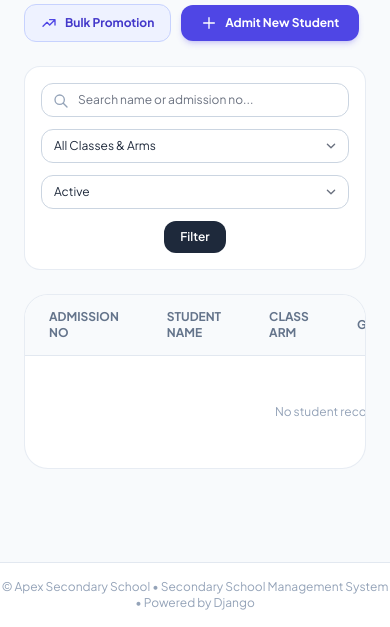
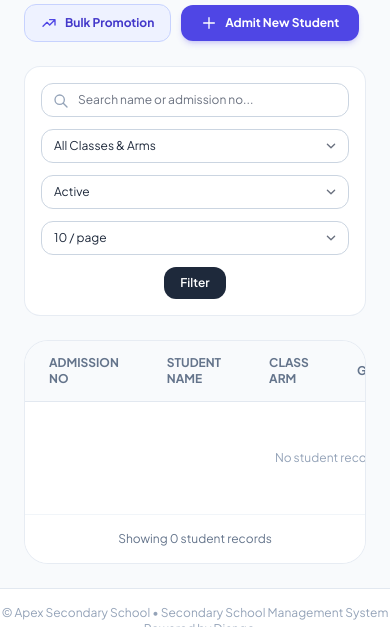
Before and after one commit to DamaMichaelYohanna/schools, a Django app: page /students/ in a window 390 px wide. Shown: the part 217-844 px from the top of the page. Run offline with Django 5.2, Linux system fonts and the light colour scheme; the visitor is signed in with stand-in values (Sample User, id 1); data comes from the database, SQL or seed files in the repository; data that the repository does not hold is empty; some libraries are stand-ins or nearby versions.

Commit message:
Add responsive pagination and configurable page size to student records directory

```diff
--- a/apps/students/views.py
+++ b/apps/students/views.py
@@ -19,6 +19,14 @@ def student_list_view(request):
     query = request.GET.get('q', '').strip()
     class_id = request.GET.get('class_id', '')
     status = request.GET.get('status', 'ACTIVE')
+    page_size_param = request.GET.get('page_size', '10')
+
+    try:
+        page_size = int(page_size_param)
+        if page_size not in [10, 25, 50, 100]:
+            page_size = 10
+    except (ValueError, TypeError):
+        page_size = 10
 
     students = Student.objects.select_related('current_class__class_level').all()
 
@@ -39,10 +47,17 @@ def student_list_view(request):
         )
 
     classes = ClassSection.objects.select_related('class_level').order_by('class_level__order', 'name')
+    total_count = students.count()
 
-    paginator = Paginator(students, 25)
+    paginator = Paginator(students, page_size)
     page_number = request.GET.get('page')
     page_obj = paginator.get_page(page_number)
+
+    # Generate elided page range (e.g. [1, 2, '…', 5, 6, 7, '…', 10])
+    try:
+        elided_page_range = paginator.get_elided_page_range(number=page_obj.number, on_each_side=1, on_ends=1)
+    except Exception:
+        elided_page_range = paginator.page_range
 
     return render(request, 'students/student_list.html', {
         'page_obj': page_obj,
@@ -50,7 +65,9 @@ def student_list_view(request):
         'selected_class': class_id,
         'selected_status': status,
         'query': query,
-        'total_count': students.count(),
+        'total_count': total_count,
+        'page_size': page_size,
+        'elided_page_range': elided_page_range,
     })
 
 
--- a/templates/students/student_list.html
+++ b/templates/students/student_list.html
@@ -47,7 +47,7 @@
             </select>
 
             <!-- Status Filter -->
-            <select name="status" class="w-full sm:w-36 px-3 py-2 rounded-xl text-xs border border-slate-300 focus:ring-2 focus:ring-indigo-400 outline-none">
+            <select name="status" class="w-full sm:w-32 px-3 py-2 rounded-xl text-xs border border-slate-300 focus:ring-2 focus:ring-indigo-400 outline-none">
                 <option value="ACTIVE" {% if selected_status == 'ACTIVE' %}selected{% endif %}>Active</option>
                 <option value="GRADUATED" {% if selected_status == 'GRADUATED' %}selected{% endif %}>Graduated</option>
                 <option value="SUSPENDED" {% if selected_status == 'SUSPENDED' %}selected{% endif %}>Suspended</option>
@@ -55,10 +55,18 @@
                 <option value="" {% if selected_status == '' %}selected{% endif %}>All Statuses</option>
             </select>
 
+            <!-- Page Size -->
+            <select name="page_size" onchange="this.form.submit()" class="w-full sm:w-32 px-3 py-2 rounded-xl text-xs border border-slate-300 focus:ring-2 focus:ring-indigo-400 outline-none">
+                <option value="10" {% if page_size == 10 %}selected{% endif %}>10 / page</option>
+                <option value="25" {% if page_size == 25 %}selected{% endif %}>25 / page</option>
+                <option value="50" {% if page_size == 50 %}selected{% endif %}>50 / page</option>
+                <option value="100" {% if page_size == 100 %}selected{% endif %}>100 / page</option>
+            </select>
+
             <button type="submit" class="px-4 py-2 bg-slate-800 hover:bg-slate-700 text-white rounded-xl text-xs font-semibold transition shrink-0">
                 Filter
             </button>
-            {% if query or selected_class or selected_status != 'ACTIVE' %}
+            {% if query or selected_class or selected_status != 'ACTIVE' or page_size != 10 %}
             <a href="{% url 'students:student_list' %}" class="text-xs text-slate-500 hover:text-slate-800 font-medium">Reset</a>
             {% endif %}
         </form>
@@ -133,20 +141,70 @@
             </table>
         </div>
 
-        <!-- Pagination -->
-        {% if page_obj.has_other_pages %}
-        <div class="px-6 py-4 border-t border-slate-100 flex items-center justify-between text-xs text-slate-500">
-            <span>Showing page {{ page_obj.number }} of {{ page_obj.paginator.num_pages }}</span>
-            <div class="flex items-center space-x-1">
-                {% if page_obj.has_previous %}
-                <a href="?page={{ page_obj.previous_page_number }}{% if query %}&q={{ query }}{% endif %}{% if selected_class %}&class_id={{ selected_class }}{% endif %}{% if selected_status %}&status={{ selected_status }}{% endif %}" class="px-3 py-1 rounded bg-slate-100 hover:bg-slate-200 font-semibold">Prev</a>
-                {% endif %}
-                {% if page_obj.has_next %}
-                <a href="?page={{ page_obj.next_page_number }}{% if query %}&q={{ query }}{% endif %}{% if selected_class %}&class_id={{ selected_class }}{% endif %}{% if selected_status %}&status={{ selected_status }}{% endif %}" class="px-3 py-1 rounded bg-slate-100 hover:bg-slate-200 font-semibold">Next</a>
+        <!-- Pagination Controls -->
+        <div class="px-6 py-4 border-t border-slate-100 flex flex-col sm:flex-row items-center justify-between gap-3 text-xs text-slate-500 bg-white">
+            <div>
+                {% if total_count > 0 %}
+                Showing <strong class="font-bold text-slate-900">{{ page_obj.start_index }}</strong> to
+                <strong class="font-bold text-slate-900">{{ page_obj.end_index }}</strong> of
+                <strong class="font-bold text-slate-900">{{ total_count }}</strong> student record{{ total_count|pluralize }}
+                {% else %}
+                Showing 0 student records
                 {% endif %}
             </div>
+
+            {% if page_obj.paginator.num_pages > 1 %}
+            <div class="flex items-center space-x-1">
+                <!-- First Page -->
+                {% if page_obj.number > 1 %}
+                <a href="?page=1{% if query %}&q={{ query }}{% endif %}{% if selected_class %}&class_id={{ selected_class }}{% endif %}{% if selected_status %}&status={{ selected_status }}{% endif %}&page_size={{ page_size }}"
+                    class="px-2.5 py-1.5 rounded-lg border border-slate-200 bg-white hover:bg-slate-50 text-slate-700 font-bold transition" title="First Page">
+                    &laquo;
+                </a>
+                {% endif %}
+
+                <!-- Previous Page -->
+                {% if page_obj.has_previous %}
+                <a href="?page={{ page_obj.previous_page_number }}{% if query %}&q={{ query }}{% endif %}{% if selected_class %}&class_id={{ selected_class }}{% endif %}{% if selected_status %}&status={{ selected_status }}{% endif %}&page_size={{ page_size }}"
+                    class="px-3 py-1.5 rounded-lg border border-slate-200 bg-white hover:bg-slate-50 text-slate-700 font-semibold transition">
+                    &larr; Prev
+                </a>
+                {% endif %}
+
+                <!-- Page Number Links -->
+                {% for p in elided_page_range %}
+                    {% if p == page_obj.paginator.ELLIPSIS %}
+                    <span class="px-2 py-1.5 text-slate-400 font-bold">&hellip;</span>
+                    {% elif p == page_obj.number %}
+                    <span class="px-3 py-1.5 rounded-lg bg-indigo-600 text-white font-bold shadow-xs">
+                        {{ p }}
+                    </span>
+                    {% else %}
+                    <a href="?page={{ p }}{% if query %}&q={{ query }}{% endif %}{% if selected_class %}&class_id={{ selected_class }}{% endif %}{% if selected_status %}&status={{ selected_status }}{% endif %}&page_size={{ page_size }}"
+                        class="px-3 py-1.5 rounded-lg border border-slate-200 bg-white hover:bg-slate-50 text-slate-700 font-semibold transition">
+                        {{ p }}
+                    </a>
+                    {% endif %}
+                {% endfor %}
+
+                <!-- Next Page -->
+                {% if page_obj.has_next %}
+                <a href="?page={{ page_obj.next_page_number }}{% if query %}&q={{ query }}{% endif %}{% if selected_class %}&class_id={{ selected_class }}{% endif %}{% if selected_status %}&status={{ selected_status }}{% endif %}&page_size={{ page_size }}"
+                    class="px-3 py-1.5 rounded-lg border border-slate-200 bg-white hover:bg-slate-50 text-slate-700 font-semibold transition">
+                    Next &rarr;
+                </a>
+                {% endif %}
+
+                <!-- Last Page -->
+                {% if page_obj.number < page_obj.paginator.num_pages %}
+                <a href="?page={{ page_obj.paginator.num_pages }}{% if query %}&q={{ query }}{% endif %}{% if selected_class %}&class_id={{ selected_class }}{% endif %}{% if selected_status %}&status={{ selected_status }}{% endif %}&page_size={{ page_size }}"
+                    class="px-2.5 py-1.5 rounded-lg border border-slate-200 bg-white hover:bg-slate-50 text-slate-700 font-bold transition" title="Last Page">
+                    &raquo;
+                </a>
+                {% endif %}
+            </div>
+            {% endif %}
         </div>
-        {% endif %}
     </div>
 
 </div>
```
Also changed, not shown: apps/core/tests.py (+32 -0 lines).
